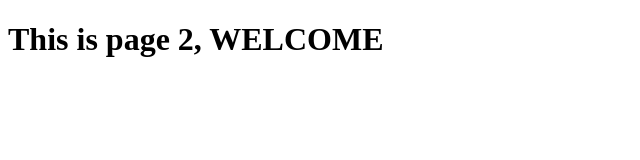
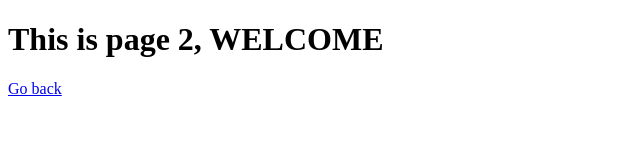
Before and after one commit to NIBS888/Welcome, a plain HTML site: page page2.html in a window 1280 px wide. Shown: the full height of the page, 0-640 px from the left. Drawn offline with Linux system fonts and the light colour scheme.

Commit message:
Added go back button

```diff
--- a/page2.html
+++ b/page2.html
@@ -9,7 +9,7 @@
 
 <h1>This is page 2, WELCOME</h1>
 
-
+    <a href="/index.html">Go back</a>
 
 </body>
 </html>
```
